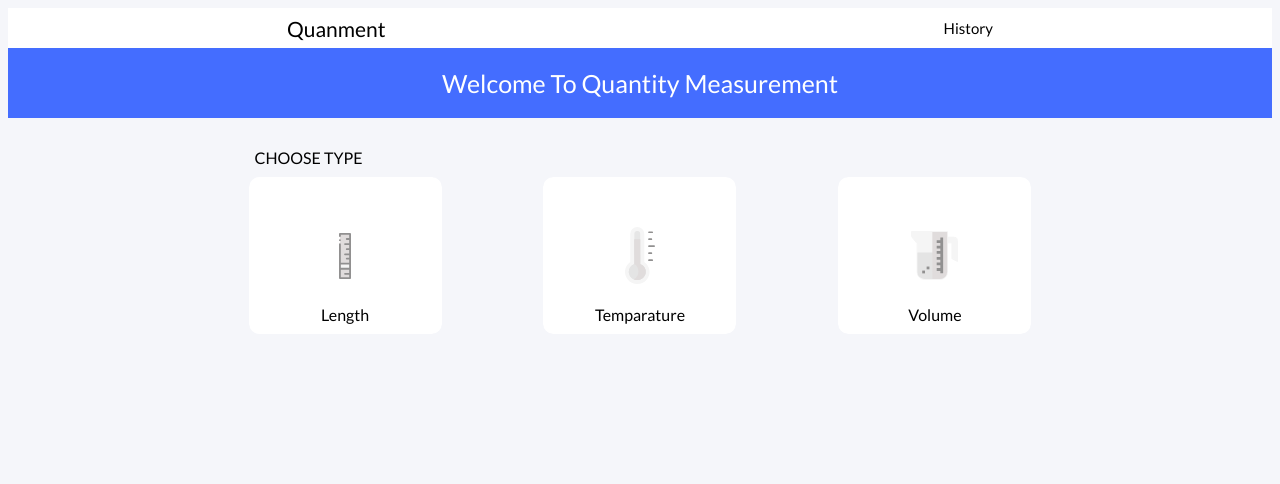
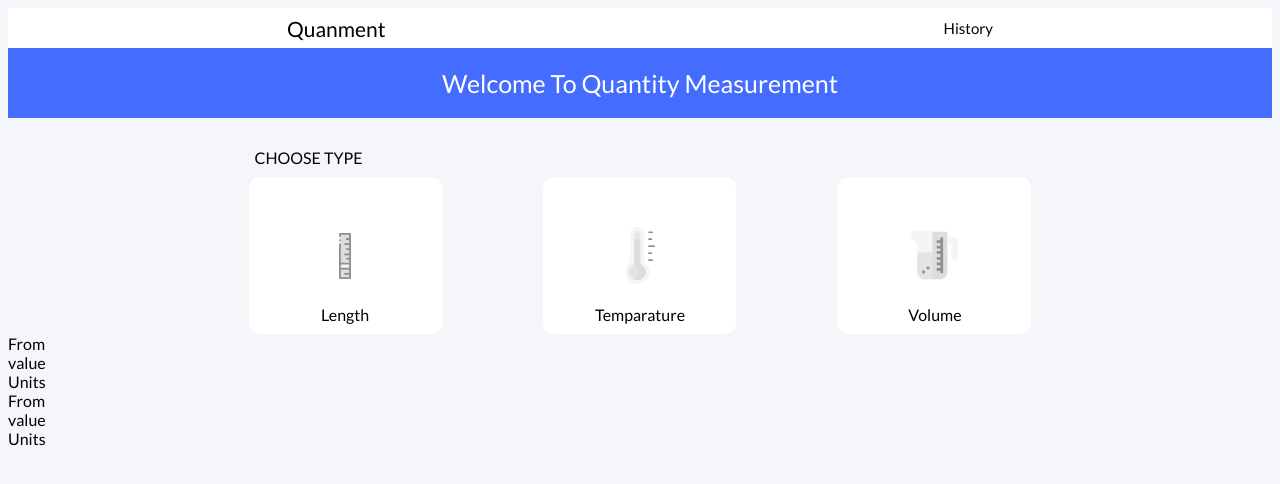
Before and after one commit to madhuvayya/Quantity-Measurement-Frontend, a React (Create React App) app: page / in a window 1280 px wide. Shown: the top 484 px of the page. Built offline with nearby package versions, Linux system fonts and the light colour scheme.

Commit message:
Added UnitValue component

```diff
--- a/src/components/QuantitiesContainer.jsx
+++ b/src/components/QuantitiesContainer.jsx
@@ -1,9 +1,9 @@
 import React, { Component } from 'react';
 import Unit from './Unit';
+import UnitValue from './UnitValue';
 
 class QuantitiesContainer extends Component {
     render() {
-
         const units = [ 'Length','Temparature','Volume']
         return (
             <div className='quantities-container'>
@@ -13,6 +13,10 @@ class QuantitiesContainer extends Component {
                 <div className='quantities'>
                     {units.map( unit => <Unit unitType={unit} />)}
                 </div>
+                <div className='unitValues'>
+                    <UnitValue unitType='Length'/>
+                    <UnitValue unitType='Length'/>
+                </div>
             </div>
         )
     }
--- /dev/null
+++ b/src/components/UnitValue.jsx
@@ -0,0 +1,15 @@
+import React, { Component } from 'react';
+
+class UnitValue extends Component {
+    render(){
+        return (
+            <div className='unitValue'>
+                From
+                <div className='value'>value</div>
+                <div className='sub-units'>Units</div>
+            </div>
+        )
+    }
+}
+
+export default UnitValue;
--- a/src/styles/style.scss
+++ b/src/styles/style.scss
@@ -58,7 +58,6 @@ body {
 .quantities {
     margin-top: 10px;
     display: flex;
-    flex-wrap: row-wrap;
     justify-content: space-around;
     width: 70%;
     align-self: center;
```
